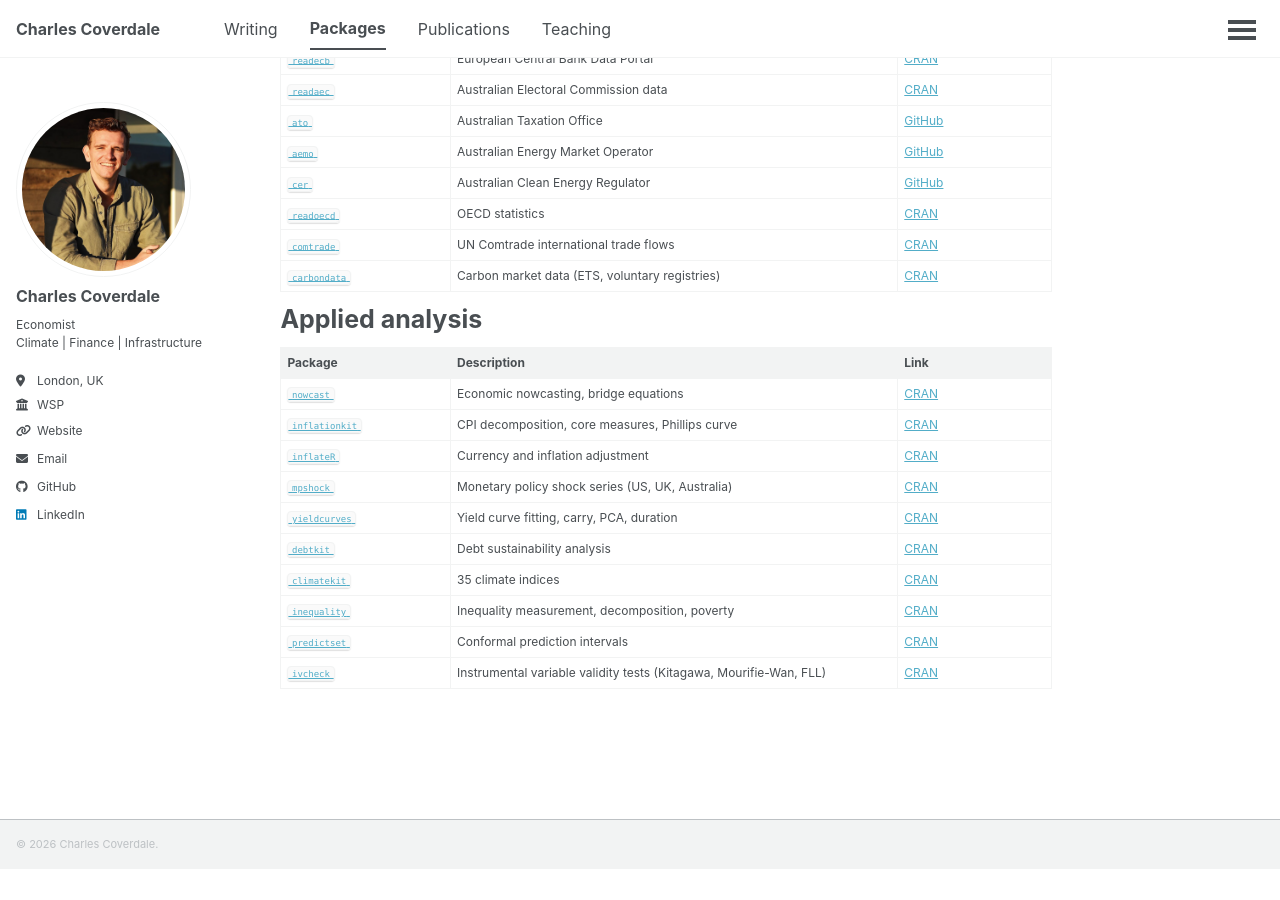
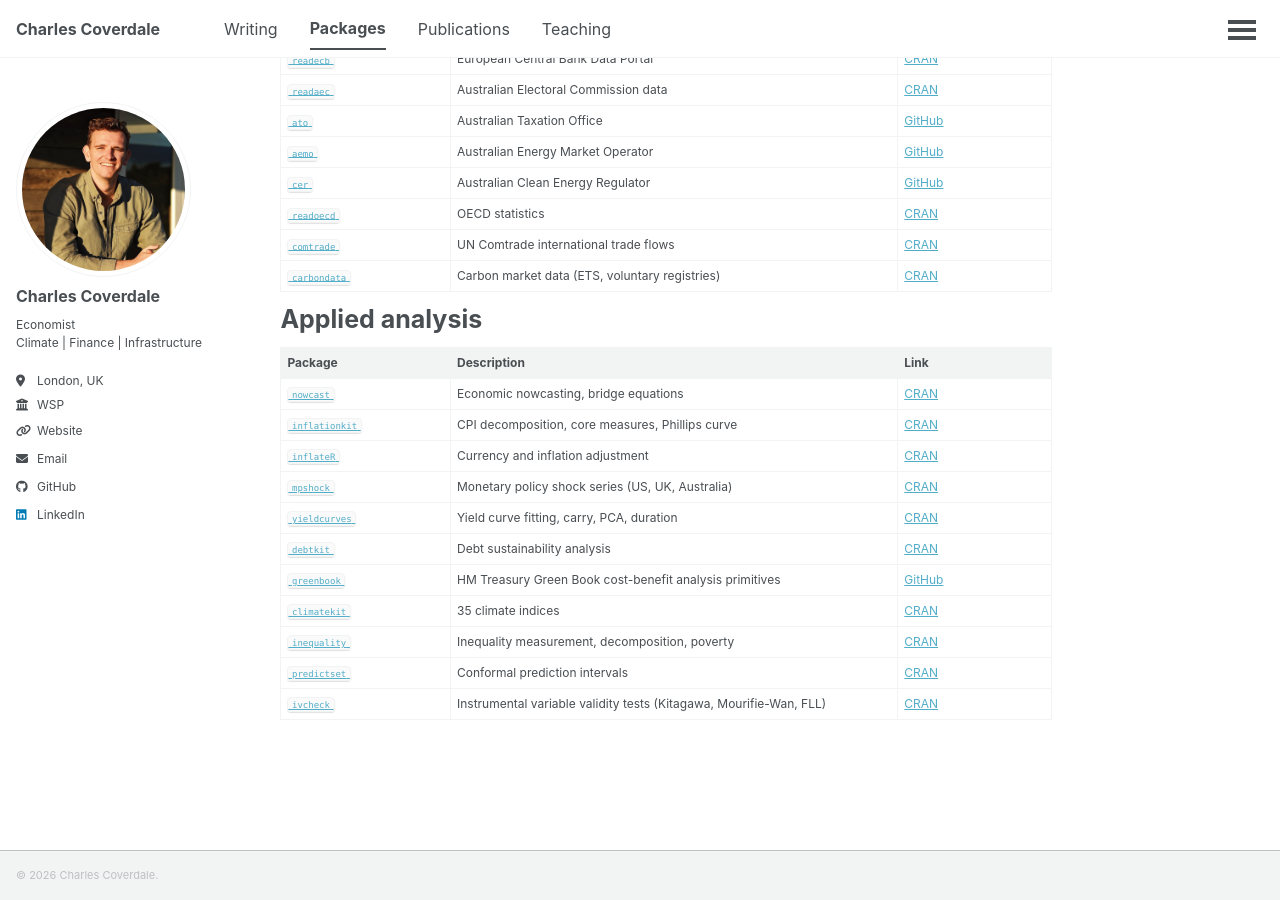
Before and after one commit to charlescoverdale/charlescoverdale.github.io, a Jekyll site: the page built from _pages/packages.md, in a window 1280 px wide and 900 px high, scrolled down 542 px. Built offline with Jekyll 4.4.1, drawn with Linux system fonts in a browser that asks for light colours; a script that is not in the unit is left out; before the commit the page ends 1411 px from its top, so only the background shows below that.

Commit message:
Add greenbook to applied analysis packages

```diff
--- a/_pages/packages.md
+++ b/_pages/packages.md
@@ -58,6 +58,7 @@ Applied analysis
 | [`mpshock`](https://cran.r-project.org/package=mpshock) | Monetary policy shock series (US, UK, Australia) | [CRAN](https://cran.r-project.org/package=mpshock) |
 | [`yieldcurves`](https://github.com/charlescoverdale/yieldcurves) | Yield curve fitting, carry, PCA, duration | [CRAN](https://cran.r-project.org/package=yieldcurves) |
 | [`debtkit`](https://github.com/charlescoverdale/debtkit) | Debt sustainability analysis | [CRAN](https://cran.r-project.org/package=debtkit) |
+| [`greenbook`](https://github.com/charlescoverdale/greenbook) | HM Treasury Green Book cost-benefit analysis primitives | [GitHub](https://github.com/charlescoverdale/greenbook) |
 | [`climatekit`](https://github.com/charlescoverdale/climatekit) | 35 climate indices | [CRAN](https://cran.r-project.org/package=climatekit) |
 | [`inequality`](https://cran.r-project.org/package=inequality) | Inequality measurement, decomposition, poverty | [CRAN](https://cran.r-project.org/package=inequality) |
 | [`predictset`](https://github.com/charlescoverdale/predictset) | Conformal prediction intervals | [CRAN](https://cran.r-project.org/package=predictset) |
```
